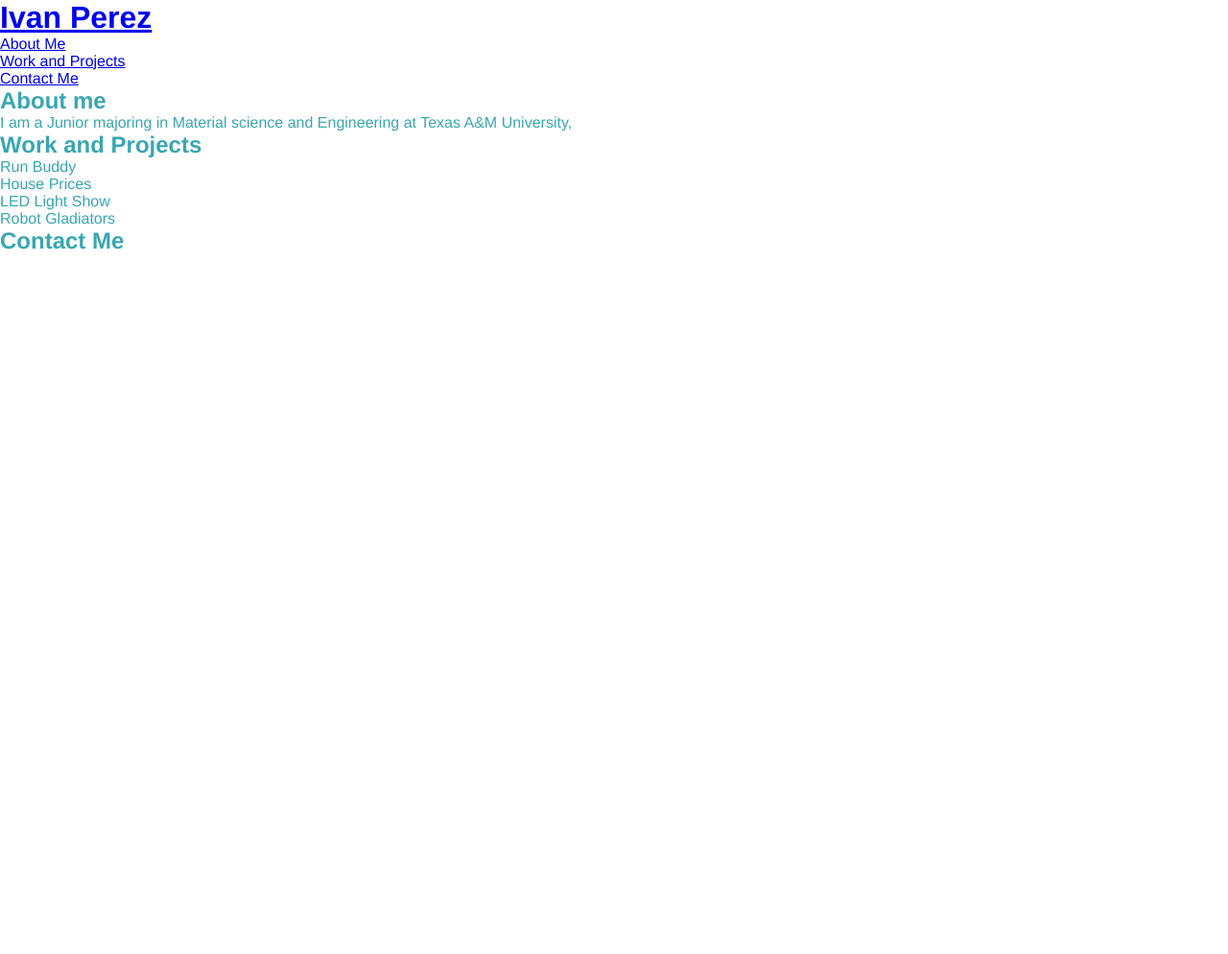
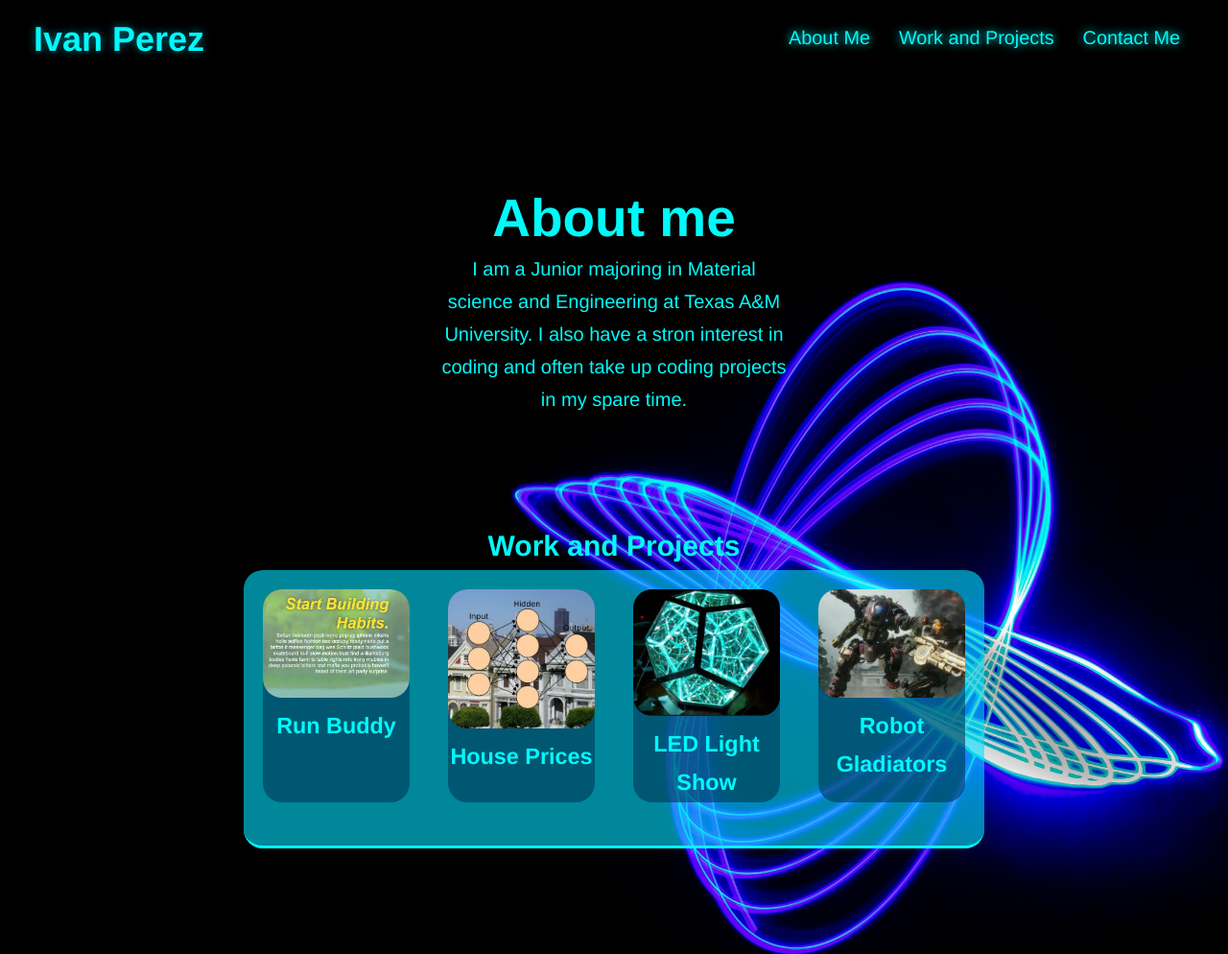
Before and after one commit to IvanPerezRWS/portfolio-page, a plain HTML site: page index.html in a window 1280 px wide. Shown: the top 994 px of the page at 96% size. Before the commit the page ends 800 px from the top, so only its background shows below. Drawn offline with Linux system fonts and the light colour scheme.

Commit message:
added html and css elements, got it into a good stage

```diff
--- a/assets/css/style.css
+++ b/assets/css/style.css
@@ -6,6 +6,131 @@
 
   body {
     /* more on this crazy alphanumerical value in a minute! */
-    color: #39a6b2;
+    color: #00fafa;
     font-family: Helvetica, Arial, sans-serif;
   }
+
+  header {
+
+    padding:20px 35px;
+    display: flex;
+    justify-content: space-between;
+    flex-wrap: wrap;
+    text-shadow: 0 0 10px rgba(0, 225, 255, 0.5);
+    background-image: url('../images/hero-backround.jpeg');
+    background-size: cover;
+    background-attachment: fixed;
+    background-position-y: 0;
+  }
+  header h1 {
+      font-weight: bold;
+      font-size: 36px;
+      margin: 0;
+  }
+  header a {
+      text-decoration: none;
+      color: #00fafa;
+  }
+  header nav {
+      margin: 8px 0;
+  }
+  header nav ul {
+      display: flex;
+      flex-wrap: wrap;
+      justify-content: space-between;
+      align-items: center;
+      list-style: none;
+  }
+  header nav ul li a {
+      padding: 10px 15px;
+      font-weight: lighter;
+      font-size: 1.55vw;
+      text-shadow: 0 0 10px;
+  }
+
+
+  /*Section style */
+  section {
+      padding: 70px;
+  }
+
+
+  /* Hero style */
+  .hero {
+      background-image: url('../images/hero-backround.jpeg');
+      background-size: cover;
+      background-position: top left;
+      display: flex;
+      justify-content: center;
+      flex-wrap: wrap;
+      align-items: flex-start;
+  }
+  .hero-cta {
+      width: 40%;
+      text-align: center;
+      margin: 3.5%;
+      font-size: 20px;
+      line-height: 1.3;
+  }
+  .hero-cta h2 {
+      font-style: bold;
+      font-size: 55px;
+      color: #00fafa;
+      text-shadow:rgba(0, 225, 255, 0.5);
+  }
+  .hero-cta p {
+      line-height: 1.7;
+      color: #00fafa;
+      width: 80%;
+      font-size: 20px;
+      margin: 0 auto;
+      text-align: center;
+  }
+  .intro {
+      line-height: 1.7;
+      color: #00fafa;
+      width: 80%;
+      font-size: 20px;
+      margin: 0 auto;
+      text-align: center;
+
+  }
+
+  .section-title {
+      font-size: 48px;
+      color:#00fafa;
+      border-bottom: 3px solid;
+      padding-bottom: 25px;
+      text-align: center;
+      margin: 0 auto 35px auto;
+      width: 50%;
+      background-color: rgba(0, 225, 255, 0.6);
+      border-radius: 20px;
+  }
+  .projects {
+      width: 100%;
+      margin: 0 auto;
+      display: flex;
+      flex-wrap: wrap;
+      justify-content: space-around;
+      color: #00fafa;
+      padding-bottom: 25px;
+      border-radius: 20px;
+      background:rgba(0, 225, 255, 0.6);
+      border-bottom: 3px solid;
+  }
+  .project {
+      margin: 20px;
+      background:rgba(1, 56, 88, 0.6);
+      color: #00fafa;
+      flex: 1;
+      border-radius: 20px;
+  }
+  .project img {
+      width:100%;
+      border-radius: 20px;
+  }
+  .project2 {
+      margin: 10px;
+      background:rgb(0, 0, 0)
+  }
--- a/index.html
+++ b/index.html
@@ -8,7 +8,7 @@
     <body>
         <header>
             <h1>
-                <a href="/">Ivan Perez</a>
+                Ivan Perez
             </h1>
             <nav>
                 <ul>
@@ -29,25 +29,48 @@
         <section class="hero" id="about-me">
             <div class="hero-cta">
                 <h2>About me</h2>
-                <p>I am a Junior majoring in Material science and Engineering at Texas A&M University,</p>
+                <p>I am a Junior majoring in Material science and Engineering at Texas A&M University. I also have a stron interest in coding and often take up coding projects in my spare time.</p>
             </div>
             <section id="work-and-projects" class="intro">
-                <h2 class="section-title primary-border">Work and Projects</h2>
+                <h2>Work and Projects</h2>
                 <!--List of project names, Include Hrefs laterrr-->
-                <div>Run Buddy
-                </div>
+                <div class="projects">
+                    <article class="project">
+                        <img src="./assets/images/run-buddy.jpg" alt="app to help people find customzed training" >
+                        <div>
+                            <h3>Run Buddy</h3>
+                        </div>
+                    </article>
 
-                <div>House Prices
-                </div>
-
-                <div>LED Light Show
-                </div>
-
-                <div>Robot Gladiators
+                    <article class="project">
+                        <img src="./assets/images/python-house-project.jpg" alt="App that takes historical data and uses it to predict future house prices">
+                            <div>
+                                <h3>House Prices</h3>
+                            </div>
+                    </article>
+                    <article class="project">
+                        <img src="./assets/images/led-light.JPG" alt="LED light programming" >
+                        <div>
+                            <h3>LED Light Show</h3>
+                        </div>
+                    </article>
+                    <article class="project">
+                        <img src="./assets/images/robot-gldiators.JPG" alt="game where robots fight to the death using javascript" >
+                        <div>
+                            <h3>Robot Gladiators</h3>
+                        </div>
+                    </article>
                 </div>
             </section>
             <section id="contact-me" class="intro">
                 <h2>Contact Me</h2>
+                    <div>
+                        <h3>email: ivan.perez.rws@gmail.com</h3>
+                    </div>
+                    <div>
+                        <a href="www.linkedin.com/in/ivan-perez-rws.com">LinkedIn</a>
+                    </div>
+                    <div>Git-hub</div>
             </section>
         </section>
     </body>
```
Also changed, not shown: assets/images/Python-house-project.JPG (added), assets/images/led-light.JPG (added), assets/images/robot-gldiators.JPG (added), assets/images/run-buddy.JPG (added), 2 other files.
